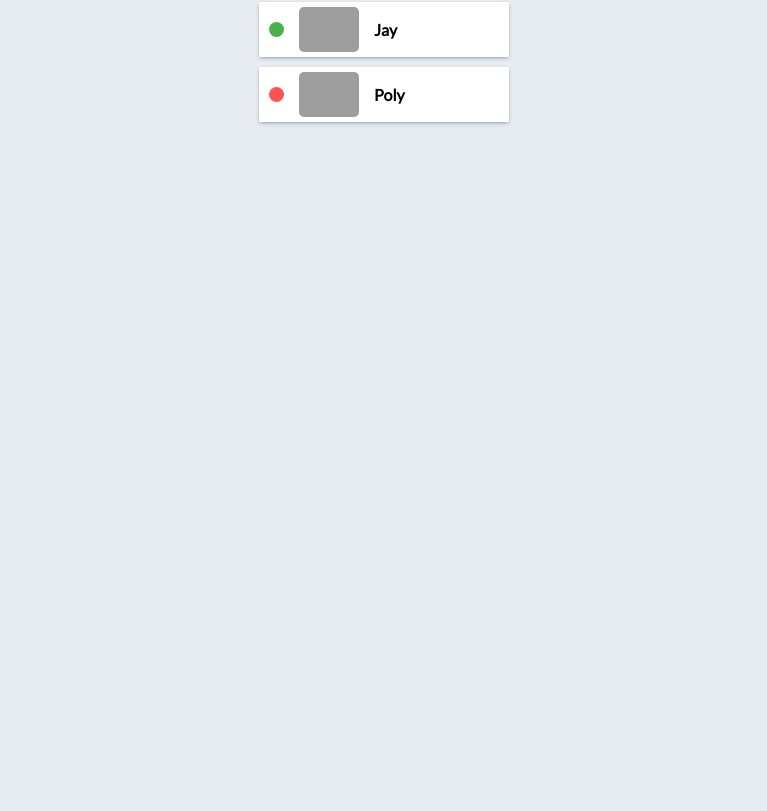
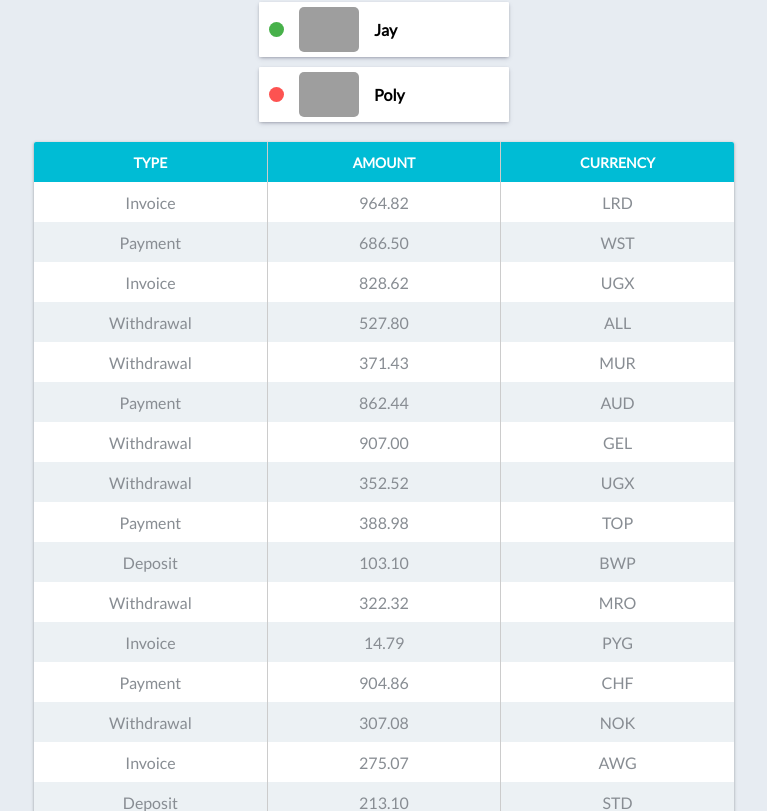
Before and after one commit to vadrille12/goit-react-hw-01-components, a React (Create React App) app: page / in a window 1280 px wide. Shown: the part 889-1700 px from the top of the page, without its empty margins (256-1023 px from the left). Before the commit the page ends 1061 px from the top, so only its background shows below. Built offline with nearby package versions, Linux system fonts and the light colour scheme; grey boxes are pictures that could not be loaded.

Commit message:
done 4 task

```diff
--- a/src/components/App.jsx
+++ b/src/components/App.jsx
@@ -1,10 +1,14 @@
-import { Profile } from "components/Profile/Profile";
+import { Profile } from 'components/Profile/Profile';
 import user from '../data/user';
+
 import Statistics from 'components/Statistics/Statistics';
 import data from '../data/data';
+
 import FriendList from 'components/Friends/Friends';
 import friends from '../data/friends';
 
+import TransactionsTable from 'components/TransactionsTable/TransactionsTable';
+import transactions from '../data/transactions';
 
 export const App = () => {
   return (
@@ -18,6 +22,7 @@ export const App = () => {
       />
       <Statistics title="Upload stats" stats={data} />
       <FriendList friends={friends} />
+      <TransactionsTable items={transactions} />
     </div>
   );
 };
--- /dev/null
+++ b/src/components/TransactionsTable/TransactionsTable.jsx
@@ -0,0 +1,27 @@
+import { Table, TableHead, TableItem } from './TransactionsTable.styled';
+
+const TransactionsTable = ({items}) => {
+  return (
+    <Table>
+      <thead>
+        <TableHead>
+          <th>Type</th>
+          <th>Amount</th>
+          <th>Currency</th>
+        </TableHead>
+      </thead>
+
+      <tbody>
+        {items.map(({ id, type, amount, currency }) => (
+          <TableItem key={id}>
+            <td>{type}</td>
+            <td>{amount}</td>
+            <td>{currency}</td>
+          </TableItem>
+        ))}
+      </tbody>
+    </Table>
+  );
+};
+
+export default TransactionsTable;
--- /dev/null
+++ b/src/components/TransactionsTable/TransactionsTable.styled.jsx
@@ -0,0 +1,46 @@
+import styled from '@emotion/styled';
+
+export const Table = styled.table`
+  margin: 20px auto 0 auto;
+  width: 700px;
+  border-collapse: collapse;
+  border-radius: 2px;
+  background-color: #fff;
+  box-shadow: rgba(60, 64, 67, 0.3) 0px 1px 2px 0px, rgba(60, 64, 67, 0.15) 0px 1px 3px 1px;
+  overflow: hidden;
+`;
+
+export const TableHead = styled.tr`
+  height: 40px;
+  background-color: #00bcd5;
+  text-transform: uppercase;
+  font-size: 14px;
+  color: #fff;
+
+  th {
+    width: calc(100% / 3);
+
+    :not(:last-child) {
+      border-right: 1px solid #ccc;
+    }
+  }
+`;
+
+export const TableItem = styled.tr`
+  height: 40px;
+  text-align: center;
+  color: #888d93;
+
+  /* text-align: center; */
+  text-transform: capitalize;
+
+  &:nth-of-type(even) {
+    background-color: #ecf1f4;
+  }
+
+  td {
+    :not(:last-child) {
+      border-right: 1px solid #ccc;
+    }
+  }
+`;
```
